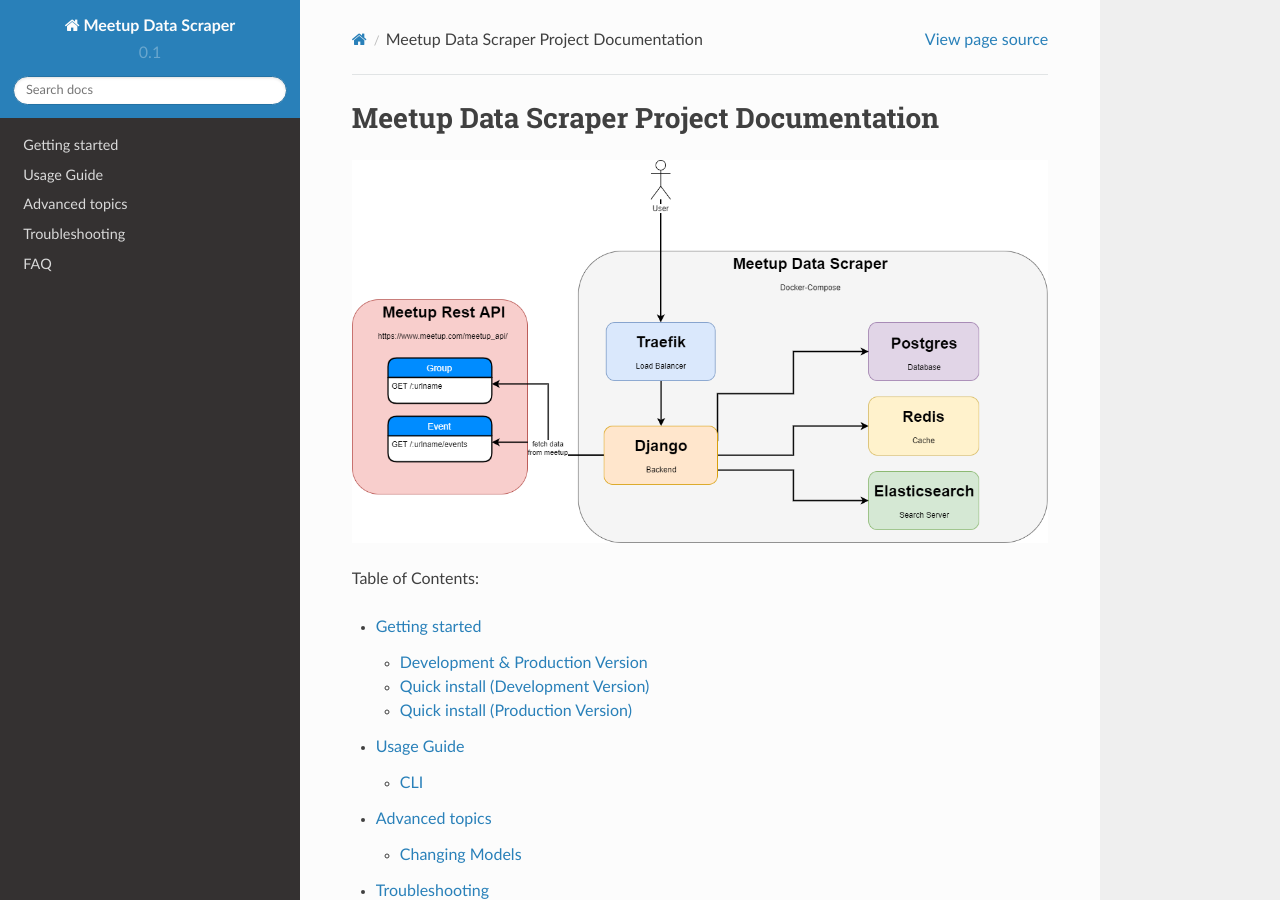
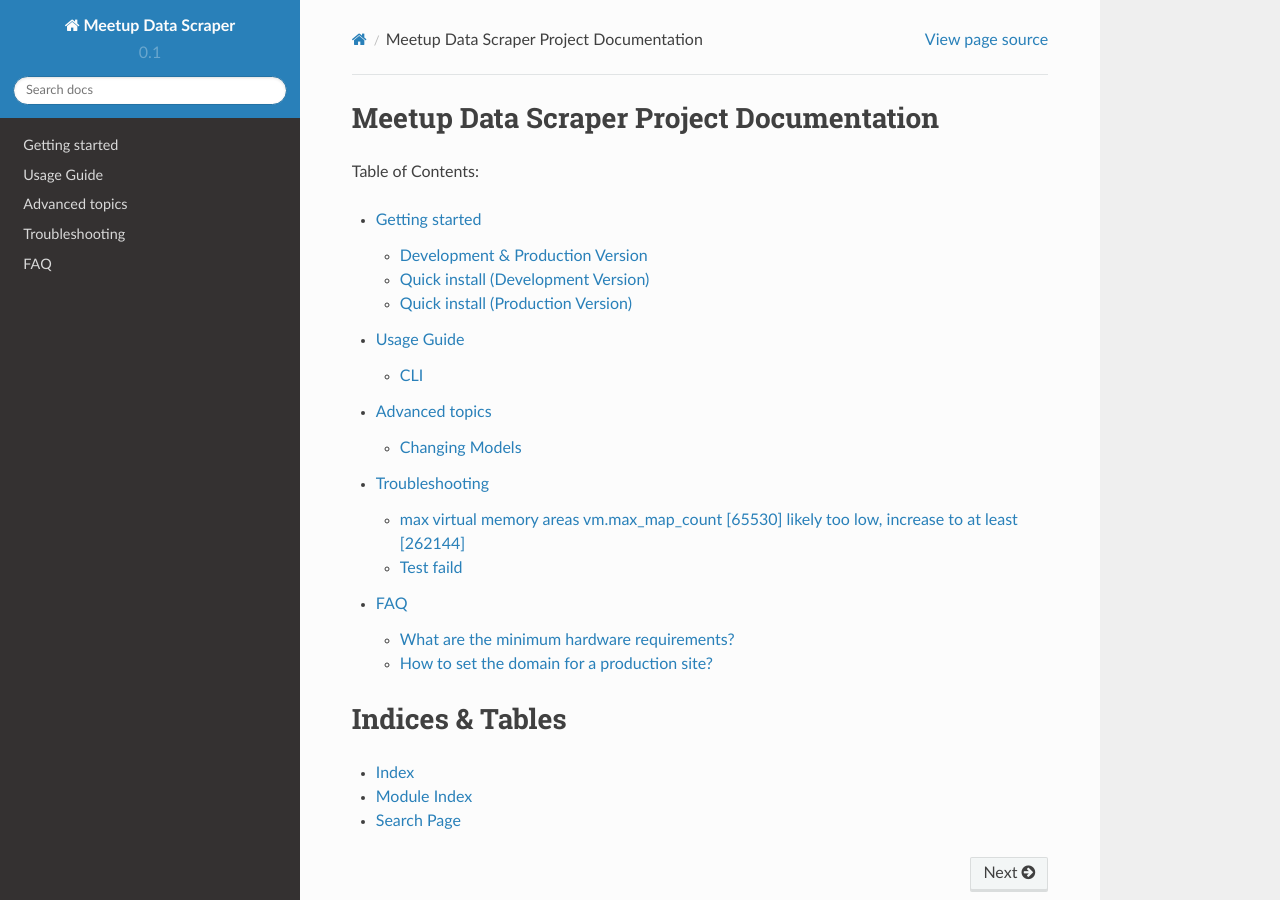
Before and after one commit to linuxluigi/flask-meetup-data-scraper, a Sphinx documentation site: the page built from docs/index.rst, in a window 1280 px wide and 900 px high. Built offline with Sphinx 7.4.7 and the Read the Docs theme 2.0.0, drawn with Linux system fonts in a browser that asks for light colours.

Commit message:
remove old image

```diff
--- a/README.rst
+++ b/README.rst
@@ -15,11 +15,6 @@
 .. image:: https://coveralls.io/repos/github/linuxluigi/flask-meetup-data-scraper/badge.svg?branch=master
      :target: https://coveralls.io/github/linuxluigi/flask-meetup-data-scraper?branch=master
      :alt: Coverage
-
-.. image:: docs/_static/flask-meetup-data-scraper.png
-     :target: docs/_static/flask-meetup-data-scraper.png
-     :alt: flask-meetup-data-scraper
-
 
 Basic Commands
 --------------
--- a/docs/index.rst
+++ b/docs/index.rst
@@ -5,10 +5,6 @@
 
 Meetup Data Scraper Project Documentation
 ====================================================================
-
-.. image:: _static/meetup-data-scraper.png
-     :target: _static/meetup-data-scraper.png
-     :alt: meetup-data-scraper
 
 Table of Contents:
 
```
Also changed, not shown: docs/_static/meetup-data-scraper.png (deleted), 1 other file.
